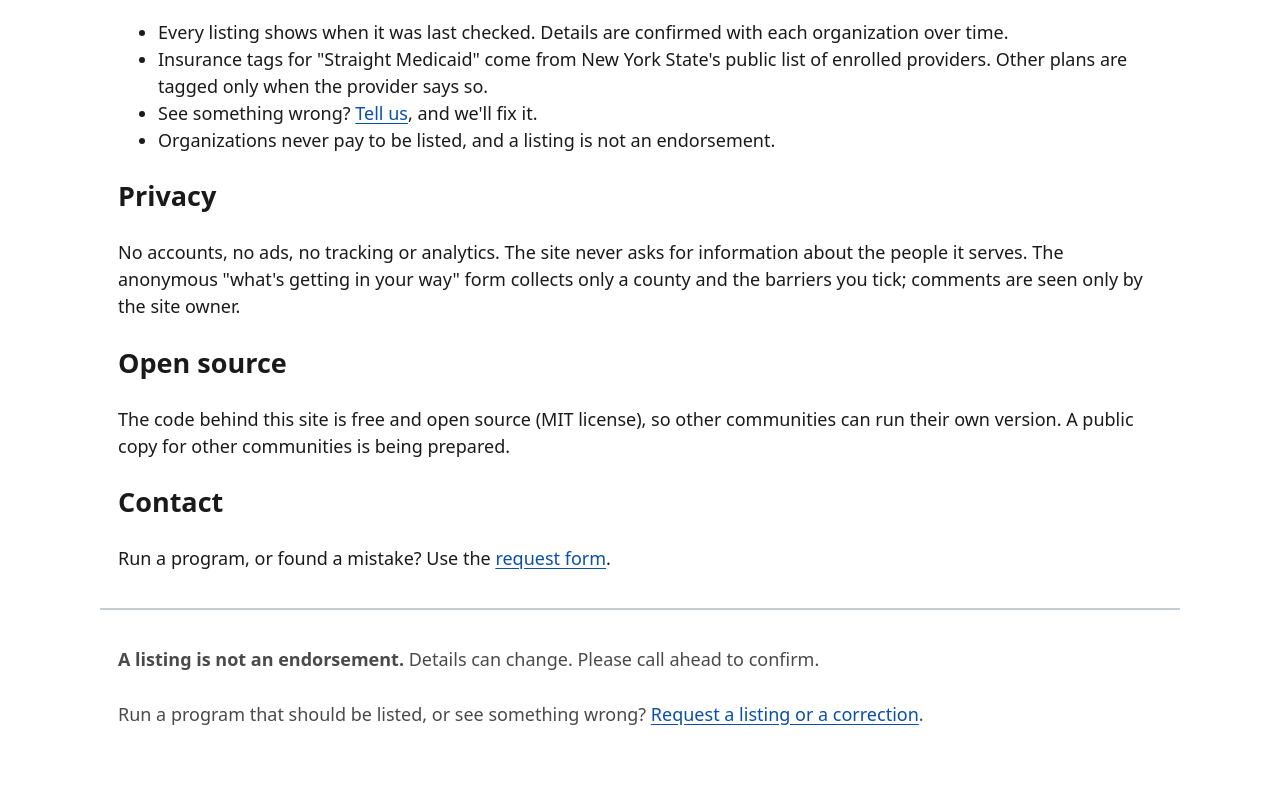
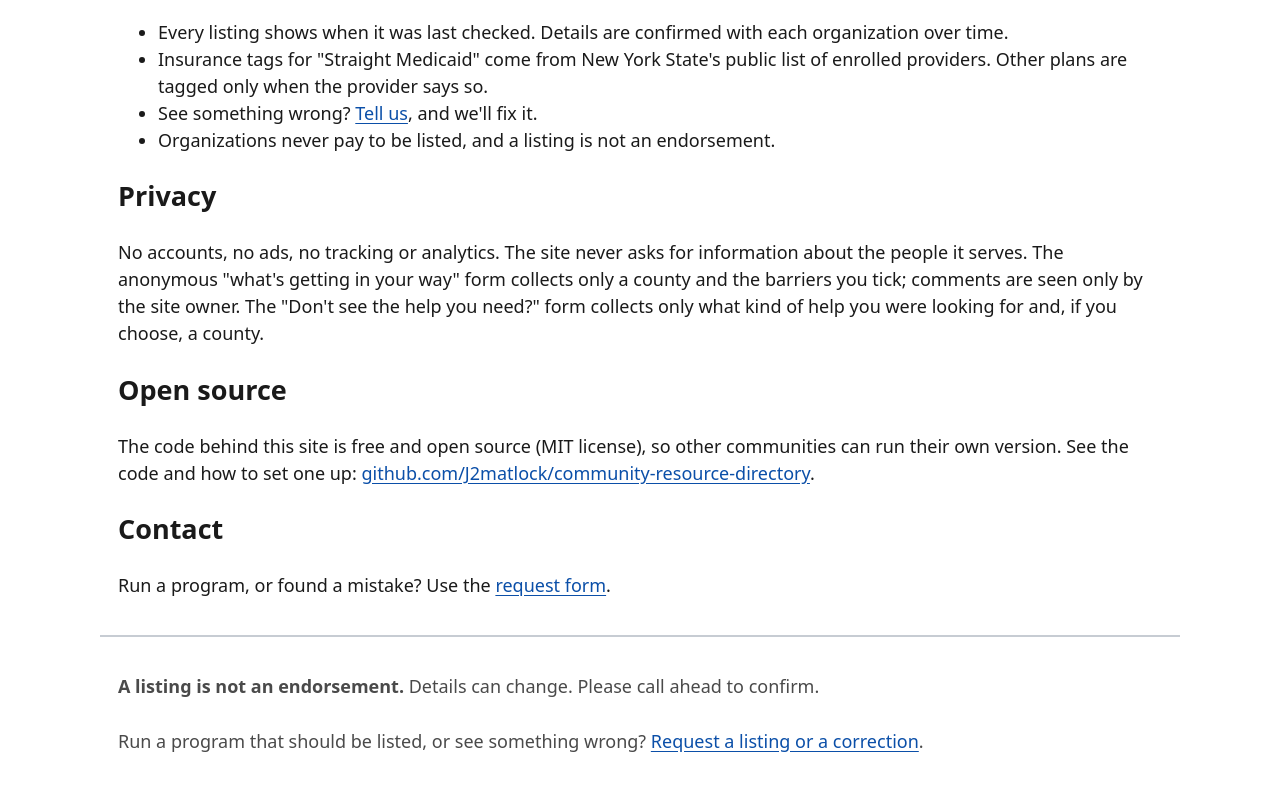
Before and after one commit to J2matlock/community-resource-directory, a website: page public/about.html in a window 1280 px wide. Shown: the part 737-1527 px from the top of the page. Drawn offline with Linux system fonts and the light colour scheme.

Commit message:
Sync from main project (4c3c861)

```diff
--- a/public/about.html
+++ b/public/about.html
@@ -64,9 +64,9 @@
       <li>Organizations never pay to be listed, and a listing is not an endorsement.</li>
     </ul>
     <h2>Privacy</h2>
-    <p>No accounts, no ads, no tracking or analytics. The site never asks for information about the people it serves. The anonymous "what's getting in your way" form collects only a county and the barriers you tick; comments are seen only by the site owner.</p>
+    <p>No accounts, no ads, no tracking or analytics. The site never asks for information about the people it serves. The anonymous "what's getting in your way" form collects only a county and the barriers you tick; comments are seen only by the site owner. The "Don't see the help you need?" form collects only what kind of help you were looking for and, if you choose, a county.</p>
     <h2>Open source</h2>
-    <p id="open-source">The code behind this site is free and open source (MIT license), so other communities can run their own version. <span id="repo-line">A public copy for other communities is being prepared.</span></p>
+    <p id="open-source">The code behind this site is free and open source (MIT license), so other communities can run their own version. <span id="repo-line">See the code and how to set one up: <a href="https://github.com/J2matlock/community-resource-directory">github.com/J2matlock/community-resource-directory</a>.</span></p>
     <h2>Contact</h2>
     <p>Run a program, or found a mistake? Use the <a href="/request">request form</a>.</p>
   </main>
```
Also changed, not shown: SETUP.md (+1 -1 lines).
